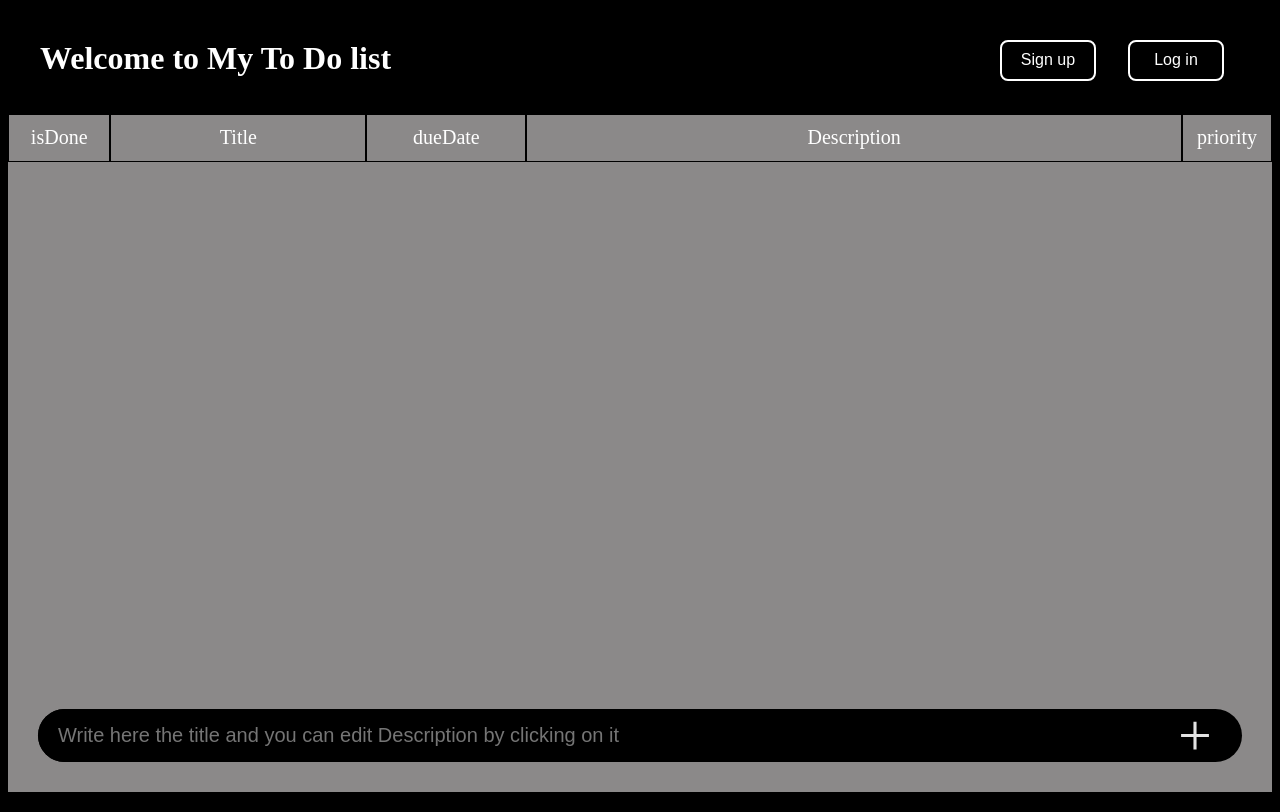
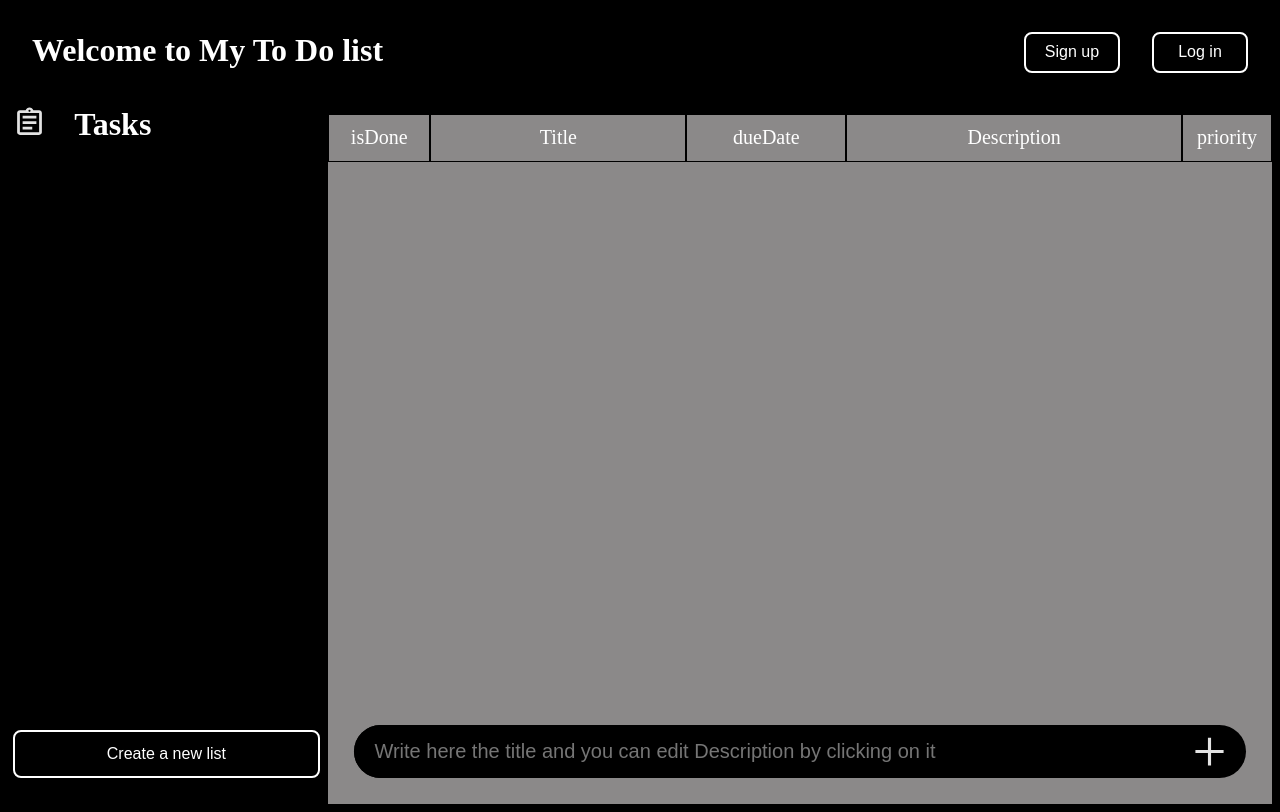
Before and after one commit to Alisenaqubadi/todo-list, a website built with webpack: page src/index.html in a window 1280 px wide. Built offline with nearby package versions, Linux system fonts and the light colour scheme.

Commit message:
create a new list button was added but not completed

```diff
--- a/src/index.html
+++ b/src/index.html
@@ -6,12 +6,23 @@
     <title>Todo list</title>
 </head>
 <body>
-    <div class="container">
     <div class="header">
         <h1 class="my-todo-list">Welcome to My To Do list</h1>
         <button id="button-sign">Sign up</button>
         <button id="button-log">Log in</button>
     </div>
+    <div class="body">
+
+        <div class="right-panel">
+            <div class="my-tasks">
+                <img src="./imgs/my-tasks.svg" alt="">
+                <h1>Tasks</h1>
+            </div>
+                <div class="create-list">
+                    <button id="create-list">Create a new list</button>
+                </div>
+        </div>
+        <div class="container">
             <div class="list">
                 <div class="row">
                     <div class="title a1">isDone</div>
@@ -24,9 +35,10 @@
             <div id="gray-color">
                 <div class="create-task">
                     <input type="text" placeholder="Write here the title and you can edit Description by clicking on it">
-                <div class="img"><img src="add-icon.svg" alt=""></div>
+                    <div class="img"><img src="imgs/add-icon.svg" alt=""></div>
                 </div>
             </div>
         </div>
     </body>
+    </div>
 </html>
--- a/src/index.js
+++ b/src/index.js
@@ -1,6 +1,8 @@
-import "./style.css";
-import "./list.css";
-import { Create, Write, sleep } from "./function.js";
+import "./styles/style.css";
+import "./styles/list.css";
+import "./styles/right-panel.css"
+import { Create, Write, sleep } from "./js/function.js";
+import newListIcon from './imgs/new-list.svg';
 
 const add_button = document.getElementsByClassName("img")[0];
 const input = document.querySelector("input");
@@ -81,3 +83,21 @@ async function removeTask(newBox,boxContainer) {
     boxContainer.parentElement.remove();
 }
 }
+
+const createListButton = document.getElementById("create-list")
+let listId = 0;
+createListButton.addEventListener("click", ()=> {
+    listId++;
+    Create("div",".right-panel",`new-list`)
+
+    let newlist = document.getElementsByClassName("new-list")[listId - 1]
+    newlist.innerHTML = `<img src="${newListIcon}" alt=""> <input type="text" class="new-input">`;
+    let newInput = newlist.getElementsByClassName("new-input")[0];
+    newInput.focus();
+    newInput.addEventListener("keydown", (e) => {
+    if (e.key === "Enter") {
+        let newInputValue = newlist.querySelector("input").value;
+        newlist.innerHTML = `<img src="${newListIcon}" alt=""> <h1>${newInputValue}</h1>`;
+    }
+});
+})
--- a/src/list.css
+++ b/src/styles/list.css
@@ -1,12 +1,3 @@
-:root {
-    --gray-color: rgb(139, 137, 137);
-}
-
-* {
-    padding: 0;
-    margin: 0;
-    color: white;
-}
 
 .list {
     flex: 8;
--- /dev/null
+++ b/src/styles/right-panel.css
@@ -0,0 +1,29 @@
+.right-panel {
+    display: grid;
+    grid-template-rows: repeat(auto-fill,6vh);
+    padding-left: 1%;
+}
+
+.my-tasks {
+    display: grid;
+    grid-template-columns: 1fr 4fr;
+}
+
+.new-list {
+    display: grid;
+    grid-template-columns: 1fr 4fr;
+}
+
+.new-input {
+    width: 85%;
+}
+
+.new-input:focus-visible {
+    outline: 2px solid white;
+
+}
+
+.create-list {
+    display: grid;
+    grid-area: -2;
+}
--- a/src/style.css
+++ b/src/styles/style.css
@@ -12,14 +12,21 @@
 body {
     background-color: rgb(0, 0, 0);
     height: 100vh;
+    display: flex;
+    flex-direction: column;
+}
+
+.body {
+    display: flex;
 }
 
 .container {
     background-color: aliceblue;
-    height: 98vh;
+    height: calc(98vh - 11.7vh);
     margin: 1vh;
     display: flex;
     flex-direction: column;
+    flex: 1;
 }
 
 .header {
@@ -64,3 +71,8 @@ button:hover {
 #gray-color {
     background: var(--gray-color);
 }
+
+.right-panel {
+    width: 24%;
+
+}
```
Also changed, not shown: src/imgs/add-icon.svg (renamed from src/add-icon.svg), src/imgs/my-tasks.svg (added), src/imgs/new-list.svg (added), src/js/function.js (renamed from src/function.js). Lines whose indentation alone changed are shown as unchanged.
